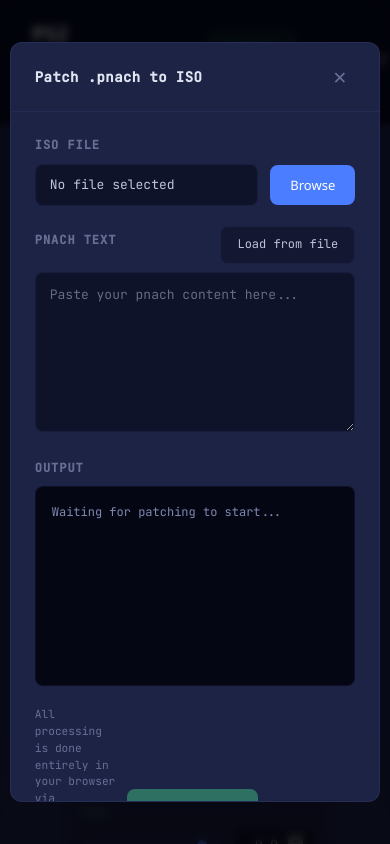
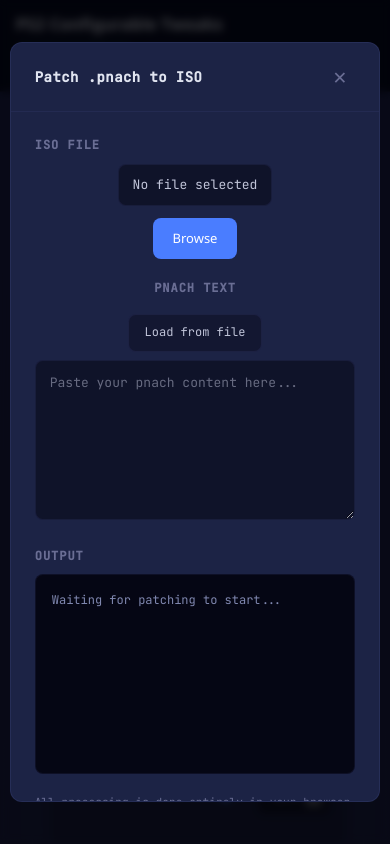
Before and after one commit to igorciz777/PS2-Configurable-Tweaks, a React (Vite) app in the folder frontend/: page / in a window 390 px wide. Both pictures are taken after a click on the button "PATCH ISO". Shown: the top 844 px of the page. Built offline with nearby package versions, Linux system fonts and the light colour scheme.

Commit message:
site responsive style fixes

```diff
--- a/frontend/src/App.css
+++ b/frontend/src/App.css
@@ -73,3 +73,40 @@
   max-width: 100%;
   max-height: 100%;
 }
+
+/* ─── Pnach Patcher Modal Mobile ─── */
+@media (max-width: 640px) {
+  .patcher-file-area {
+    flex-direction: column;
+    align-items: stretch;
+  }
+  .patcher-file-path {
+    white-space: normal;
+  }
+  .patcher-pnach-header {
+    flex-direction: column;
+    align-items: flex-start;
+    gap: 8px;
+  }
+  .patcher-disclaimer-row {
+    flex-direction: column;
+    align-items: stretch;
+    gap: 12px;
+  }
+  .patcher-actions {
+    justify-content: center;
+  }
+  .patcher-modal-body {
+    padding: 16px;
+  }
+  .patcher-modal {
+    width: 100%;
+    max-width: 100vw;
+    max-height: 100vh;
+    border-radius: 0;
+  }
+  .action-btn-mobile {
+    padding: 10px 20px !important;
+    font-size: 0.8rem !important;
+  }
+}
--- a/frontend/src/App.tsx
+++ b/frontend/src/App.tsx
@@ -47,13 +47,15 @@ export default function App() {
   return (
     <div className="min-h-screen flex flex-col bg-gradient-to-b from-slate-850 via-blue-850 to-slate-800">
       {/* ── Top Bar ── */}
-      <header className="flex items-center justify-between px-8 py-5 border-b border-slate-800/60 backdrop-blur-sm select-none bg-slate-950/80">
-        <div className="flex items-center gap-5">
-          <h1 className="text-xl font-semibold" style={{ color: '#e0e4f0', letterSpacing: '0.02em' }}>PS2 Configurable Tweaks</h1>
-          <div className="w-px h-6" style={{ background: 'rgba(80,90,160,0.2)' }} />
+      <header className="flex flex-wrap items-center justify-between px-4 sm:px-8 py-3 sm:py-5 border-b border-slate-800/60 backdrop-blur-sm select-none bg-slate-950/80">
+        <div className="flex items-center gap-3 sm:gap-5">
+          <h1 className="text-base sm:text-xl font-semibold" style={{ color: '#e0e4f0', letterSpacing: '0.02em' }}>PS2 Configurable Tweaks</h1>
+          <div className="w-px h-6 hidden sm:block" style={{ background: 'rgba(80,90,160,0.2)' }} />
+        </div>
+        <div className="flex items-center gap-2 sm:gap-3 mt-2 sm:mt-0">
           <button
             onClick={() => { setPatcherPnach(''); setPatcherOpen(true); }}
-            className="font-sans text-xs font-semibold uppercase tracking-wider px-4 py-2 rounded-lg transition-all duration-150"
+            className="font-sans text-xs font-semibold uppercase tracking-wider px-3 sm:px-4 py-1.5 sm:py-2 rounded-lg transition-all duration-150"
             style={{
               color: '#40c080',
               border: '1px solid rgba(64,192,128,0.3)',
@@ -93,9 +95,9 @@ export default function App() {
       </header>
 
       {/* ── Main Content ── */}
-      <main className="flex-1 flex flex-col min-[1366px]:flex-row gap-8 p-8" style={{ maxWidth: '1440px', margin: '0 auto', width: '100%' }}>
+      <main className="flex-1 flex flex-col min-[1366px]:flex-row gap-6 sm:gap-8 p-4 sm:p-8" style={{ maxWidth: '1440px', margin: '0 auto', width: '100%' }}>
         {/* ── Sidebar ── */}
-        <aside className="flex flex-col gap-5 flex-1" style={{ minWidth: '320px' }}>
+        <aside className="flex flex-col gap-5 flex-1" style={{ minWidth: 0 }}>
           <GameSelector value={gameKey} onChange={switchGame} />
           <div className="flex-1 overflow-y-auto px-4" style={{ paddingRight: 'calc(0.25rem + 6px)' }}>
             <TagGroup
@@ -121,7 +123,7 @@ export default function App() {
               >
                 Deadzone Preview
               </h3>
-              <div className="grid grid-cols-3 gap-1 h-64">
+              <div className="grid grid-cols-1 sm:grid-cols-3 gap-2 sm:gap-1 h-auto sm:h-64">
                 {deadzoneFields.map(field => {
                   const a = field.axis;
                   const color = CHART_COLORS[a] || '#888';
--- a/frontend/src/components/ActionButtons.tsx
+++ b/frontend/src/components/ActionButtons.tsx
@@ -71,8 +71,9 @@ export function ActionButtons({ pnachContent, filename, gameLabel, onReset, onAp
 
   return (
     <div className="flex flex-col gap-3">
-      <div className="flex gap-4 flex-wrap">
+      <div className="flex gap-3 sm:gap-4 flex-wrap">
         <button
+          className="action-btn-mobile"
           style={btnPrimary}
           onMouseEnter={e => { e.currentTarget.style.background = '#5a8dff'; }}
           onMouseLeave={e => { e.currentTarget.style.background = '#4a7dff'; }}
@@ -83,6 +84,7 @@ export function ActionButtons({ pnachContent, filename, gameLabel, onReset, onAp
           Download .pnach
         </button>
         <button
+          className="action-btn-mobile"
           style={{
             ...btnApply,
             opacity: !pnachContent ? 0.6 : 1,
@@ -106,6 +108,7 @@ export function ActionButtons({ pnachContent, filename, gameLabel, onReset, onAp
           Apply .pnach to ISO
         </button>
         <button
+          className="action-btn-mobile"
           style={btnSecondary}
           onMouseEnter={e => {
             e.currentTarget.style.background = 'rgba(14,16,38,0.8)';
--- a/frontend/src/components/PnachPatcherModal.tsx
+++ b/frontend/src/components/PnachPatcherModal.tsx
@@ -354,17 +354,17 @@ export function PnachPatcherModal({ initialPnachText, onClose }: PnachPatcherMod
 
   return (
     <div style={styles.overlay} onClick={handleOverlayClick}>
-      <div style={styles.modal}>
+      <div style={styles.modal} className="patcher-modal">
         <div style={styles.header}>
           <span style={styles.title}>Patch .pnach to ISO</span>
           <button style={styles.closeBtn} onClick={onClose}>✕</button>
         </div>
 
-        <div style={styles.body}>
+        <div style={styles.body} className="patcher-modal-body">
           <div>
             <div style={styles.label}>ISO File</div>
-            <div style={styles.fileArea}>
-              <div style={styles.filePath}>
+            <div style={styles.fileArea} className="patcher-file-area">
+              <div style={styles.filePath} className="patcher-file-path">
                 {isoFile ? isoFile.name : 'No file selected'}
               </div>
               <button style={styles.browseBtn} onClick={handleIsoBrowse}>
@@ -381,7 +381,7 @@ export function PnachPatcherModal({ initialPnachText, onClose }: PnachPatcherMod
           </div>
 
           <div>
-            <div style={{ display: 'flex', alignItems: 'center', justifyContent: 'space-between', marginBottom: '8px' }}>
+            <div style={{ display: 'flex', alignItems: 'center', justifyContent: 'space-between', marginBottom: '8px' }} className="patcher-pnach-header">
               <span style={styles.label}>Pnach Text</span>
               <button style={styles.loadFileBtn} onClick={handleLoadPnachFile}>
                 Load from file
@@ -420,7 +420,7 @@ export function PnachPatcherModal({ initialPnachText, onClose }: PnachPatcherMod
             </div>
           </div>
 
-          <div style={{ display: 'flex', alignItems: 'center', gap: '12px' }}>
+          <div style={{ display: 'flex', alignItems: 'center', gap: '12px' }} className="patcher-disclaimer-row">
             <div style={{ flex: 1, fontFamily: 'JetBrains Mono, monospace', fontSize: '0.7rem', color: '#6a6e94', lineHeight: 1.5 }}>
               All processing is done entirely in your browser via WebAssembly.
               Your ISO file and pnach data are never uploaded or stored anywhere.
--- a/frontend/src/components/RangeSlider.tsx
+++ b/frontend/src/components/RangeSlider.tsx
@@ -25,16 +25,16 @@ export function RangeSlider({
       >
         {label}
       </span>
-      <div className="flex items-center gap-3">
+      <div className="flex items-center gap-2 sm:gap-3">
         <input
-          type="range" className="psbbn-range flex-1"
+          type="range" className="psbbn-range flex-1 min-w-0"
           min={min} max={max} step={step}
           value={value}
           onChange={e => onChange(parseFloat(e.target.value))}
         />
         <input
-          type="number" className="psbbn-input"
-          style={{ width: '80px', padding: '6px 10px', textAlign: 'center' }}
+          type="number" className="psbbn-input shrink-0"
+          style={{ width: '72px', padding: '6px 8px', textAlign: 'center' }}
           min={min} max={max} step={step}
           value={value}
           onChange={e => onChange(parseFloat(e.target.value) || 0)}
--- a/frontend/src/components/TagGroup.tsx
+++ b/frontend/src/components/TagGroup.tsx
@@ -104,7 +104,7 @@ function TreeNodeRow({
       {open && (
         <div style={{ padding: '16px' }}>
           {node.fields.length > 0 && (
-            <div className="grid grid-cols-[repeat(auto-fill,minmax(240px,1fr))] gap-3 mb-3">
+            <div className="grid grid-cols-1 sm:grid-cols-[repeat(auto-fill,minmax(240px,1fr))] gap-3 mb-3">
               {node.fields.map(field => (
                 <div key={field.id} style={field.type === 'deadzone' ? { gridColumn: '1 / -1' } : undefined}>
                   <FieldRenderer
@@ -154,7 +154,7 @@ export function TagGroup(props: TagGroupProps) {
         />
       ))}
       {ungrouped.length > 0 && (
-        <div className="grid grid-cols-[repeat(auto-fill,minmax(240px,1fr))] gap-3">
+        <div className="grid grid-cols-1 sm:grid-cols-[repeat(auto-fill,minmax(240px,1fr))] gap-3">
           {ungrouped.map(field => (
             <div key={field.id} style={field.type === 'deadzone' ? { gridColumn: '1 / -1' } : undefined}>
               <FieldRenderer
```
